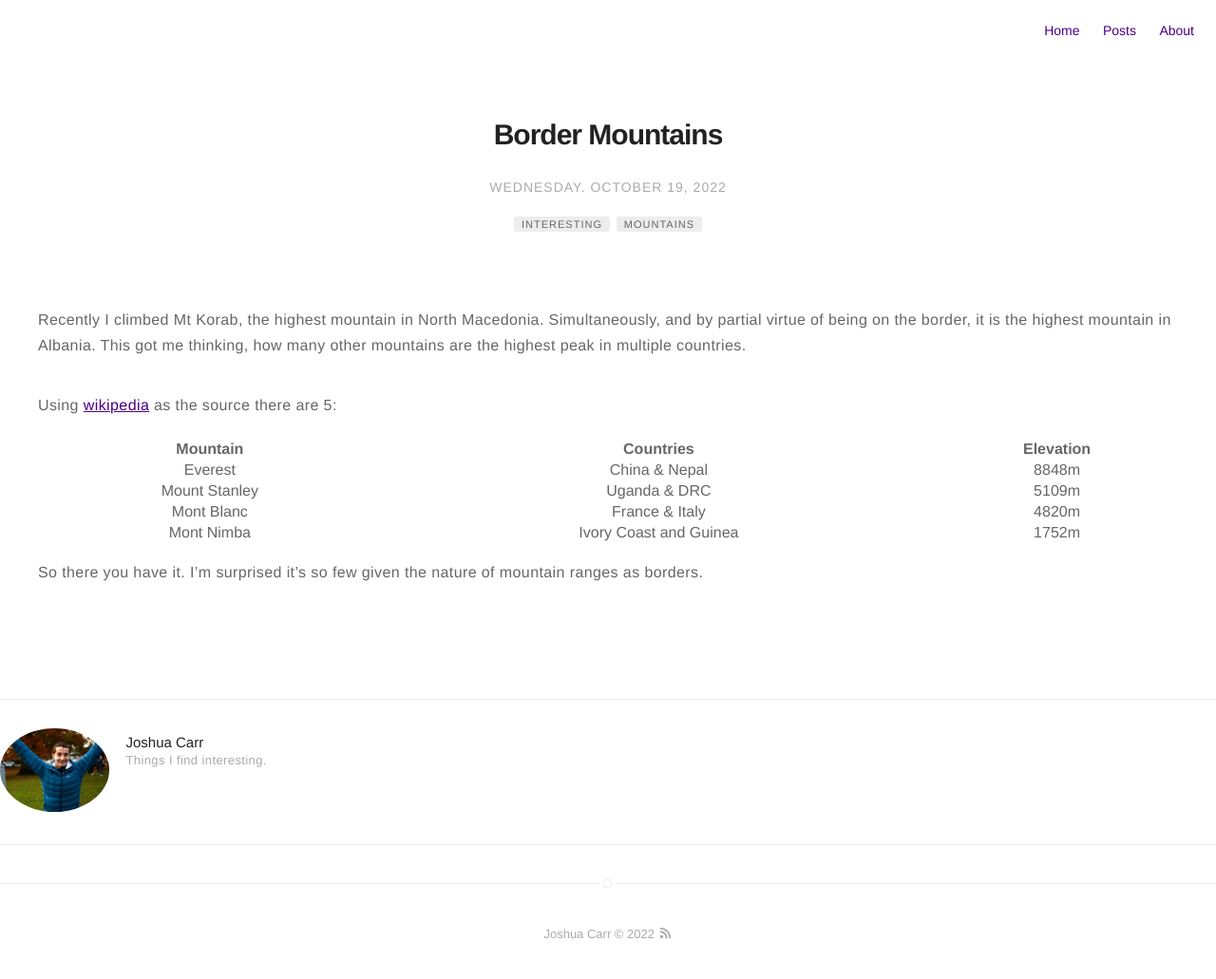
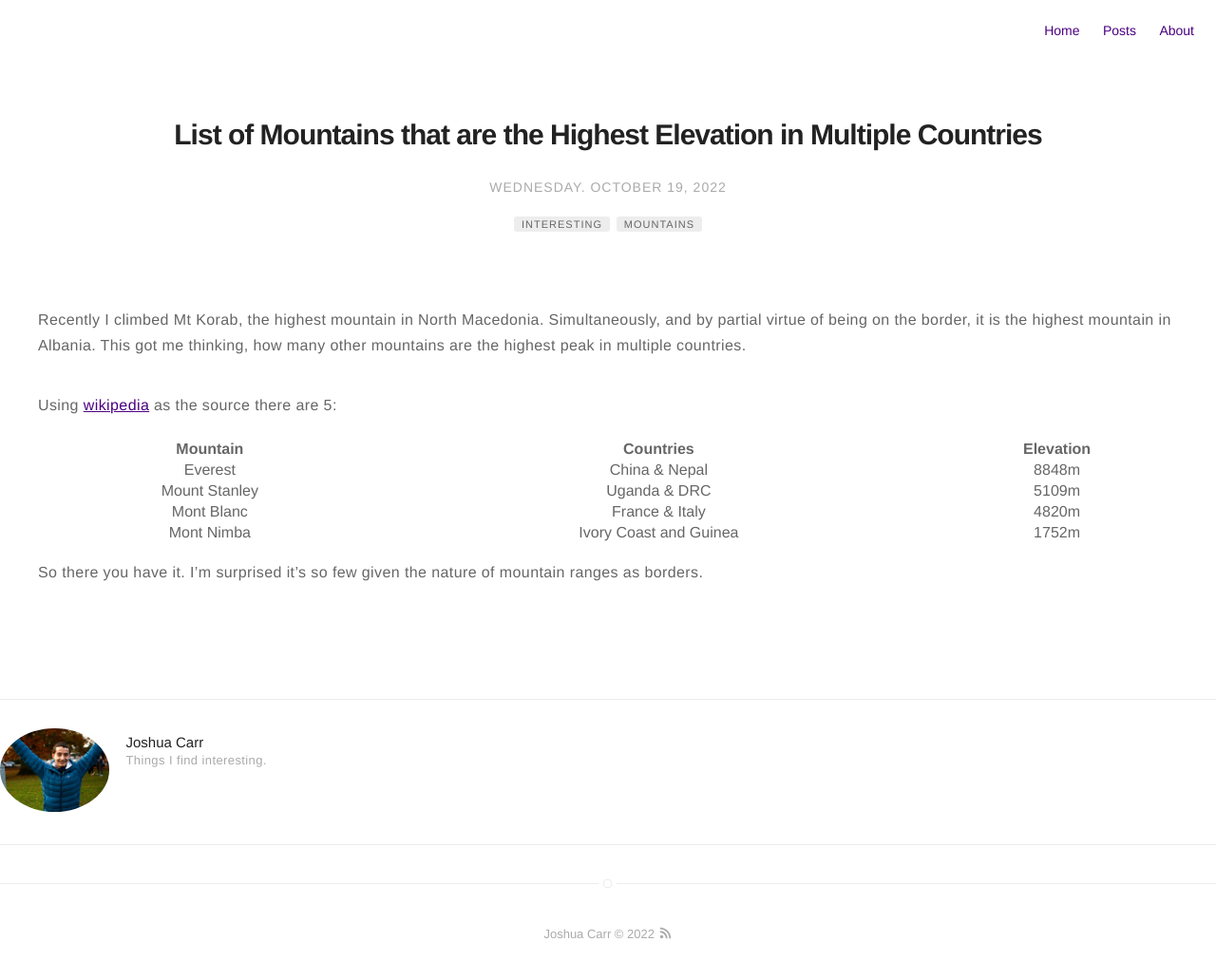
Before and after one commit to jc782/jc782.github.io, a Jekyll site: the page built from _posts/2022-10-19-BorderMountains.markdown, in a window 1280 px wide. Shown: the whole page at 95% size. Built offline with Jekyll 4.4.1, drawn with Linux system fonts in a browser that asks for light colours.

Commit message:
title update

```diff
--- a/_posts/2022-10-19-BorderMountains.markdown
+++ b/_posts/2022-10-19-BorderMountains.markdown
@@ -1,5 +1,5 @@
 ---
-title: Border Mountains
+title: List of Mountains that are the Highest Elevation in Multiple Countries
 layout: post
 date: '2022-10-19 21:30'
 headerImage: false
@@ -22,6 +22,5 @@ Using [wikipedia](https://en.wikipedia.org/wiki/List_of_elevation_extremes_by_co
 | Mount Stanley | Uganda & DRC | 5109m |
 | Mont Blanc | France & Italy|4820m |
 | Mont Nimba | Ivory Coast and Guinea | 1752m |
-{:.table-striped}
 
 So there you have it. I'm surprised it's so few given the nature of mountain ranges as borders.
```
